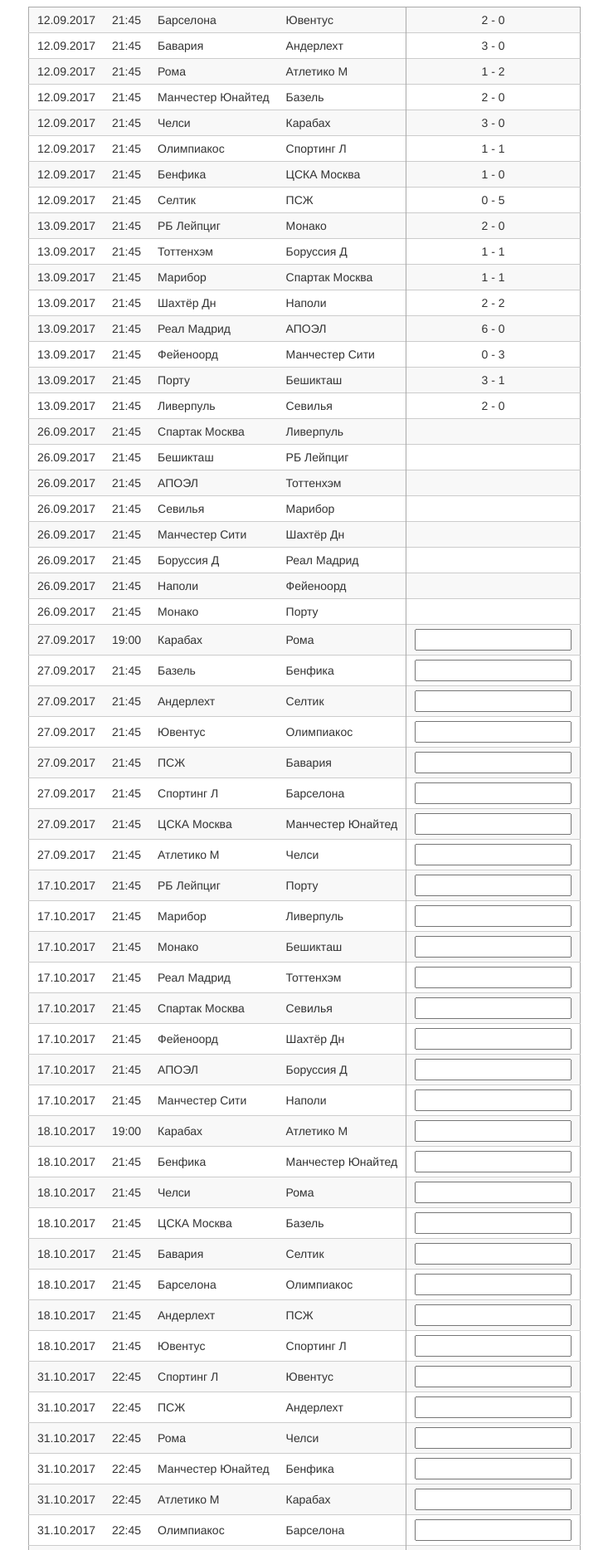
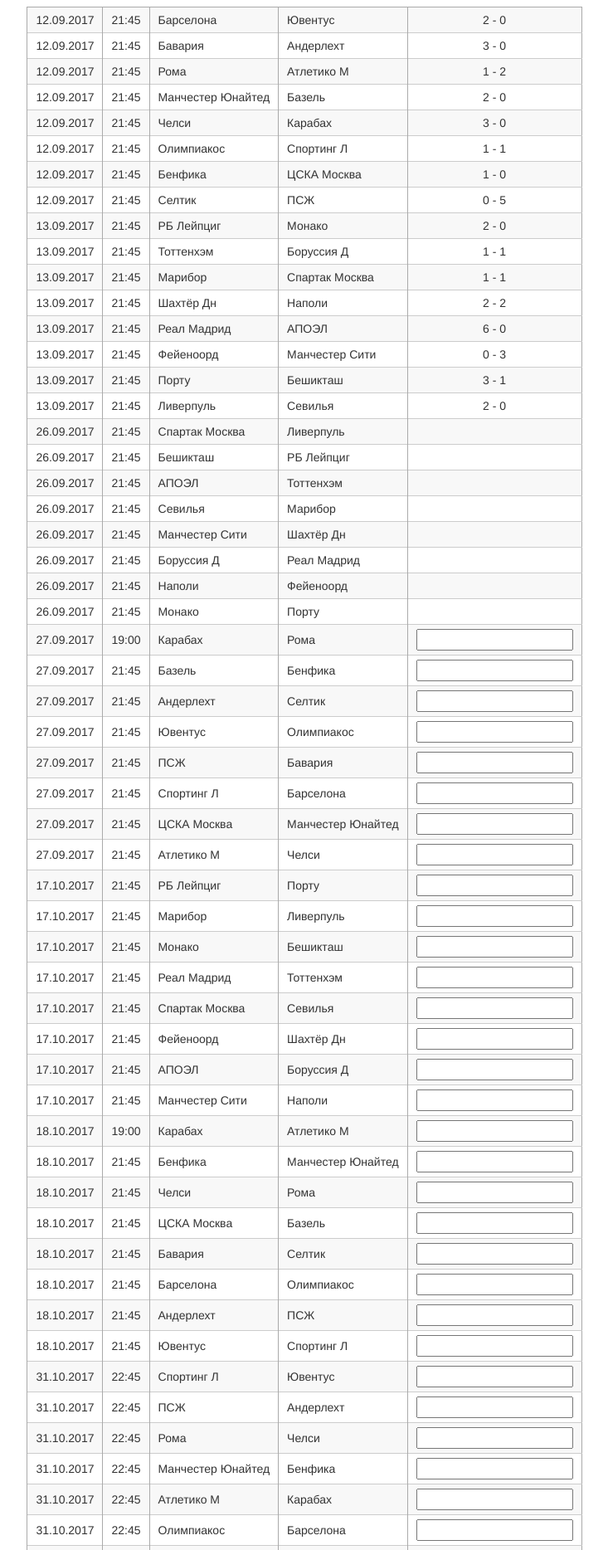
Before and after one commit to asyler/betleague, a Django app: page /my_bets in a window 1280 px wide. Shown: the part 52-1920 px from the top of the page at 83% size, without its empty margins (273-1006 px from the left). Run offline with Django 3.2, Linux system fonts and the light colour scheme; a user stored in the database is signed in; data comes from the database, SQL or seed files in the repository; some libraries are stand-ins or nearby versions.

Commit message:
Fix my bets style

```diff
--- a/competitions/static/competitions.css
+++ b/competitions/static/competitions.css
@@ -25,6 +25,13 @@
 {
     width: 1%;
     white-space: nowrap;
+}
+
+td.date,
+td.time,
+td.home_team,
+td.away_team {
+    border-left: 1px solid #aaa;
 }
 
 tr.match > td {
@@ -75,6 +82,7 @@
 
 #bets_table {
     margin: auto;
+    margin-bottom: 10px;
 }
 
 .saved_alert {
```
